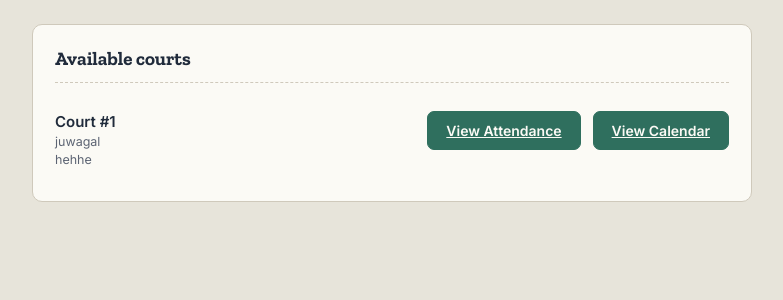
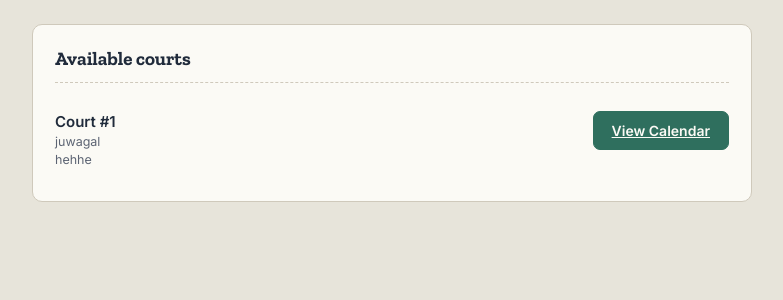
Before and after one commit to Prakriti-Shrestha03/Futsal_Training, a Flask app: template templates/client.html in a window 1280 px wide. Shown: the part 95-395 px from the top of the page, without its empty margins (42-825 px from the left). Run offline with Flask 3, Linux system fonts and the light colour scheme; the template is opened without the code that fills it: values that come from a table or form of the project are taken from there, others are empty; a user stored in the database is signed in; some libraries are stand-ins or nearby versions.

Commit message:
training

```diff
--- a/templates/client.html
+++ b/templates/client.html
@@ -39,7 +39,6 @@
             {% if f.description %}<p class="futsal-row__meta">{{ f.description }}</p>{% endif %}
           </div>
           <div class="futsal-row__actions">
-            <a href="{{ url_for('attendance_page', futsal_id=f.id) }}" class="btn btn--primary" style="font-size: 14px; padding: 10px 18px;">View Attendance</a>
             <a class="btn btn--primary" href="{{ url_for('calendar_view', futsal_id=f.id, year=now_year, month=now_month) }}" style="font-size: 14px; padding: 10px 18px;">View Calendar</a>
           </div>
         </li>
```
